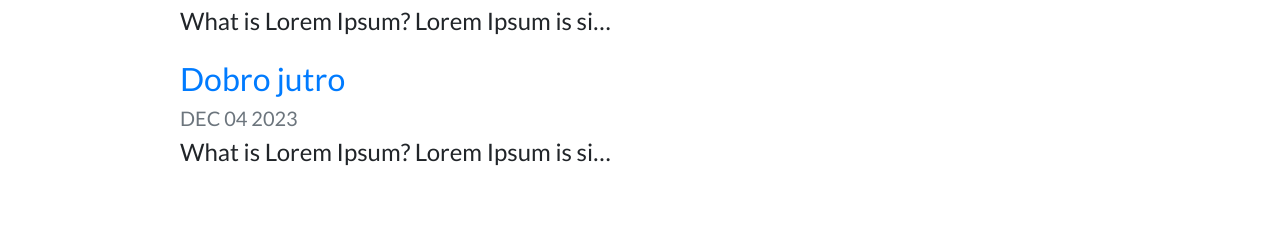
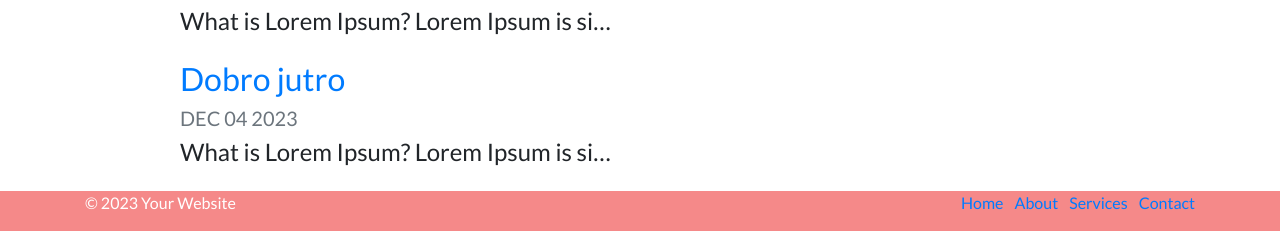
Before and after one commit to drove1983/vanila1, a Django app: page /blog/ in a window 1280 px wide. Shown: the part 574-805 px from the top of the page. Before the commit the page ends 740 px from the top, so only its background shows below. Run offline with Django 4.2, Linux system fonts and the light colour scheme; data comes from the database, SQL or seed files in the repository; some libraries are stand-ins or nearby versions.

Commit message:
Dodani novi medijski sadržaji i ažuriran template

```diff
--- a/portfolio/templates/portfolio/base.html
+++ b/portfolio/templates/portfolio/base.html
@@ -16,23 +16,20 @@
 
   <link rel="stylesheet" href="{% static 'images/custom.css' %}">
 
+  <link rel="icon" type="image/png" href="{% static 'images/favicon.png' %}">
 
   <link href="https://fonts.googleapis.com/css?family=Lato&display=swap" rel="stylesheet">
 
   <link rel="icon" type="image/png" href="{% static 'images/vanila111.jpg' %}">
 
-  <title>
-    vanila
-  </title>
+
+  <title>vanila</title>
 </head>
-
 <body>
-
   <nav class="navbar navbar-expand-lg navbar-dark" style="background-color: #f58989;">
     <div class="container">
       <a class="navbar-brand" href="{% url 'home' %}">
        <img src="{% static 'images/vanila111.jpg' %}" width="160" height="80" class="d-inline-block align-top" alt="Vanila Logo">
-
         <a href="{% url 'home' %}">
           <span style="color: white; font-weight: bold;">VANILA</span>
        </a>
@@ -61,10 +58,29 @@
       </div>
     </div>
   </nav>
+
   <div class="container">
     {% block content %}
     {% endblock %}
   </div>
+
+  <footer class="footer" style="background-color: #f58989; color: white;">
+  <div class="container">
+    <div class="row">
+      <div class="col-md-6">
+        <p>&copy; 2023 Your Website</p>
+      </div>
+      <div class="col-md-6 text-md-right">
+        <ul class="list-inline">
+          <li class="list-inline-item"><a href="#">Home</a></li>
+          <li class="list-inline-item"><a href="#">About</a></li>
+          <li class="list-inline-item"><a href="#">Services</a></li>
+          <li class="list-inline-item"><a href="#">Contact</a></li>
+        </ul>
+      </div>
+    </div>
+  </div>
+</footer>
 
   <!-- Optional JavaScript -->
   <!-- jQuery first, then Popper.js, then Bootstrap JS -->
```
Also changed, not shown: media/portfolio/images/vanila23_1vv4AHq.jpg (added), portfolio/static/images/Eiscafe_Vanilla1.jpg (added), 1 other file.
